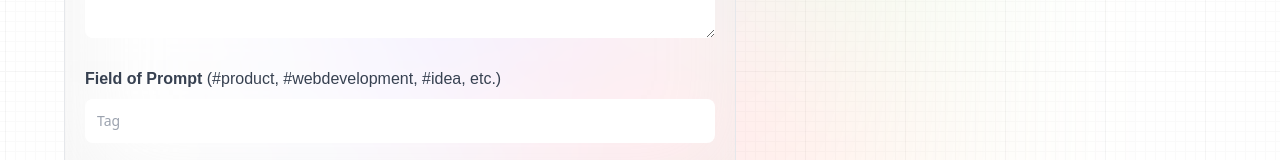
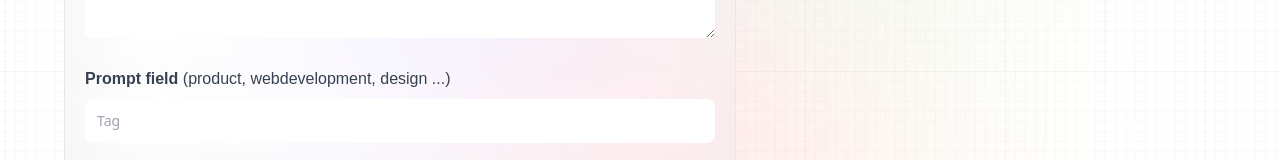
Before and after one commit to abdullmustyy/prompts-ville, a Next.js app: page /create-prompt in a window 1280 px wide. Shown: the part 534-694 px from the top of the page. Built offline with nearby package versions, Linux system fonts and the light colour scheme; no server answers.

Commit message:
Chore: Made some edits and changes

```diff
--- a/app/create-prompt/page.jsx
+++ b/app/create-prompt/page.jsx
@@ -6,7 +6,7 @@ import { useRouter } from "next/navigation";
 import Form from "@components/Form";
 
 const CreatePrompt = () => {
-  const { push } = useRouter();
+  const { replace } = useRouter();
   const { data: session } = useSession();
   const [submitting, setIsSubmitting] = useState(false);
   const [post, setPost] = useState({ prompt: "", tag: "" });
@@ -26,7 +26,7 @@ const CreatePrompt = () => {
       });
 
       if (response.ok) {
-        push("/");
+        replace("/profile");
       }
     } catch (error) {
       console.log(error);
@@ -37,7 +37,7 @@ const CreatePrompt = () => {
 
   return (
     <Form
-      type="Create"
+      type={submitting ? "Creat" : "Create"}
       post={post}
       setPost={setPost}
       submitting={submitting}
--- a/app/update-prompt/page.jsx
+++ b/app/update-prompt/page.jsx
@@ -43,7 +43,7 @@ const UpdatePrompt = () => {
       });
 
       if (response.ok) {
-        router.push("/");
+        router.replace("/profile");
       }
     } catch (error) {
       console.log(error);
--- a/components/CreatePromptButton.jsx
+++ b/components/CreatePromptButton.jsx
@@ -13,7 +13,7 @@ const CreatePromptButton = () => {
     <div>
       {session?.user?.id && pathname !== "/create-prompt" && (
         <Link href="/create-prompt">
-          <FaCirclePlus className="fixed right-4 bottom-4 md:text-5xl text-[2.5rem] text-primary-orange" />
+          <FaCirclePlus className="fixed right-4 bottom-4 md:text-5xl text-[2.5rem] text-primary-orange/70 hover:text-primary-orange transition-all" />
         </Link>
       )}
     </div>
--- a/components/Feed.jsx
+++ b/components/Feed.jsx
@@ -7,7 +7,7 @@ import { FaCircleXmark } from "react-icons/fa6";
 const PromptCardList = ({ data, handleTagClick }) => {
   return (
     <div className="mt-16 prompt_layout">
-      {data.map((post) => (
+      {data.reverse().map((post) => (
         <PromptCard
           key={post._id}
           post={post}
--- a/components/Form.jsx
+++ b/components/Form.jsx
@@ -31,9 +31,9 @@ const Form = ({ type, post, setPost, submitting, handleSubmit }) => {
 
         <label>
           <span className="font-satoshi font-semibold text-base text-gray-700">
-            Field of Prompt{" "}
+            Prompt field{" "}
             <span className="font-normal">
-              (#product, #webdevelopment, #idea, etc.)
+              (product, webdevelopment, design ...)
             </span>
           </span>
           <input
--- a/components/Profile.jsx
+++ b/components/Profile.jsx
@@ -41,7 +41,7 @@ const Profile = ({ desc, data, handleEdit, handleDelete }) => {
       <p className="desc text-left">{desc}</p>
 
       <div className="mt-10 prompt_layout">
-        {data.map((post) => (
+        {data.reverse().map((post) => (
           <PromptCard
             key={post._id}
             post={post}
```
